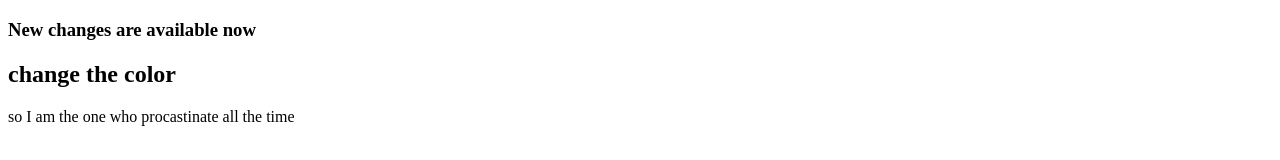
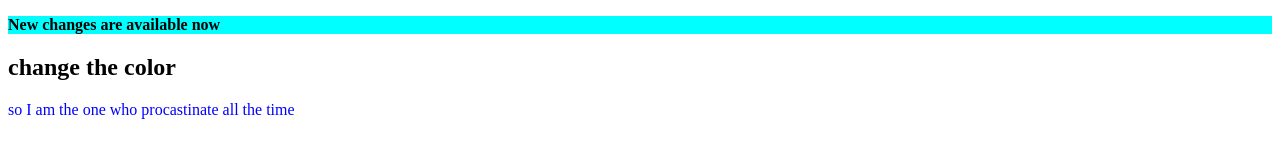
Before and after one commit to israatjahan/2023-new-repo, a plain HTML site: page index.html in a window 1280 px wide. Drawn offline with Linux system fonts and the light colour scheme.

Commit message:
new added

```diff
--- a/index.html
+++ b/index.html
@@ -5,6 +5,7 @@
     <meta http-equiv="X-UA-Compatible" content="IE=edge" />
     <meta name="viewport" content="width=device-width, initial-scale=1.0" />
     <title>First repo of 2023</title>
+    <link rel="stylesheet" href="style.css">
   </head>
   <body>
     <h3>New changes are available now</h3>
--- a/style.css
+++ b/style.css
@@ -3,4 +3,5 @@ p{
 }
 h3{
     background-color: aqua;
+    font-size: medium;
 }
```
